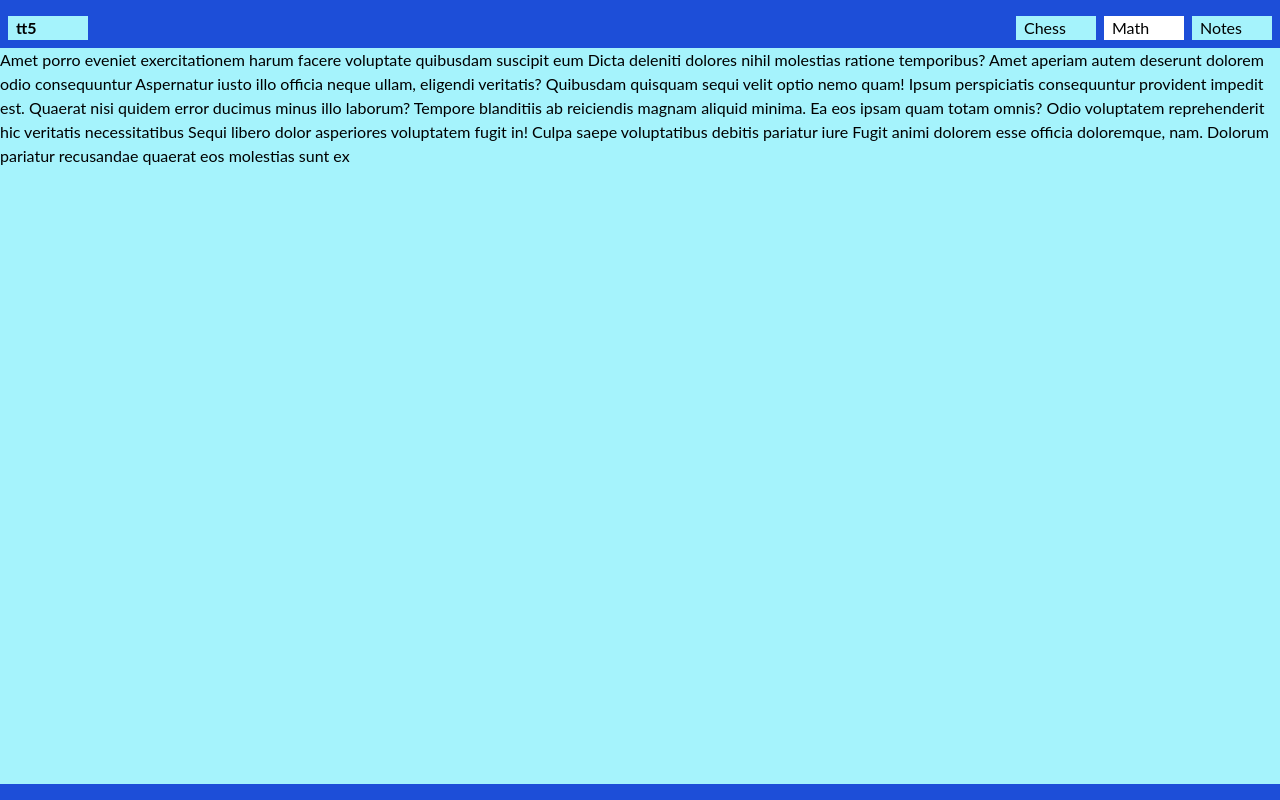
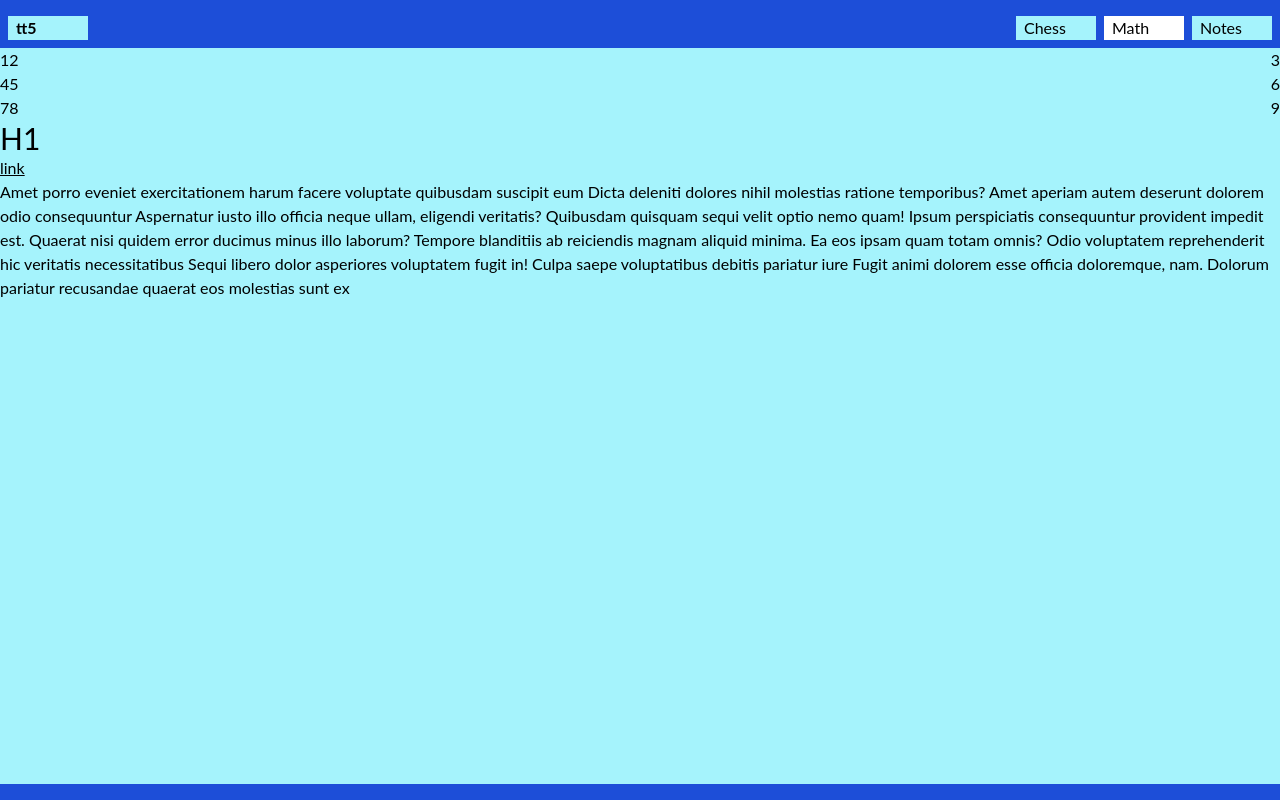
Before and after one commit to tt5/website-css, a website built with Vite: page index.html in a window 1280 px wide. Built offline with nearby package versions, Linux system fonts and the light colour scheme.

Commit message:
styles release file

```diff
--- a/index.html
+++ b/index.html
@@ -26,6 +26,19 @@
 </div>
   </nav>
   <main class="flex-grow overflow-scroll overflow-x-hidden">
+    <div class="grid grid-cols-[auto_1fr_auto]">
+      <div>1</div>
+      <div>2</div>
+      <div>3</div>
+      <div>4</div>
+      <div>5</div>
+      <div>6</div>
+      <div>7</div>
+      <div>8</div>
+      <div>9</div>
+    </div>
+    <h1>H1</h1>
+    <a href="">link</a><br>
 Amet porro eveniet exercitationem harum facere voluptate quibusdam suscipit eum Dicta deleniti dolores nihil molestias ratione temporibus? Amet aperiam autem deserunt dolorem odio consequuntur Aspernatur iusto illo officia neque ullam, eligendi veritatis? Quibusdam quisquam sequi velit optio nemo quam! Ipsum perspiciatis consequuntur provident impedit est. Quaerat nisi quidem error ducimus minus illo laborum? Tempore blanditiis ab reiciendis magnam aliquid minima. Ea eos ipsam quam totam omnis? Odio voluptatem reprehenderit hic veritatis necessitatibus Sequi libero dolor asperiores voluptatem fugit in! Culpa saepe voluptatibus debitis pariatur iure Fugit animi dolorem esse officia doloremque, nam. Dolorum pariatur recusandae quaerat eos molestias sunt ex
   </main>
   <footer class="min-h-[1rem] max-h-[1rem] blue"></footer>
--- a/src/index.css
+++ b/src/index.css
@@ -47,3 +47,7 @@ h1 {
   font-family: 'alpha2';
   src: url('/alpha2.ttf') format('truetype');
 }
+
+a {
+  @apply underline;
+}
```
Also changed, not shown: styles/styles.css (added), 1 other file.
